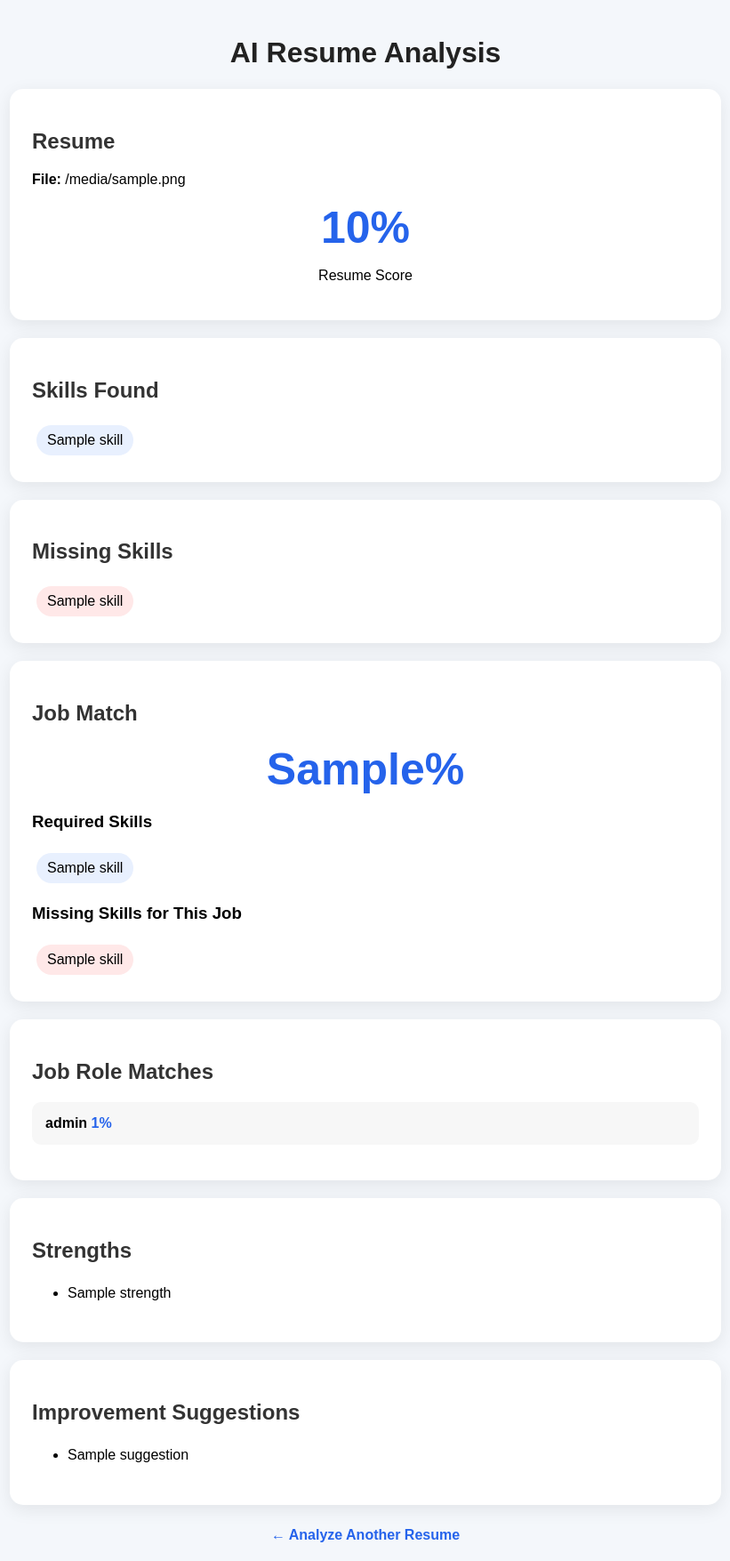
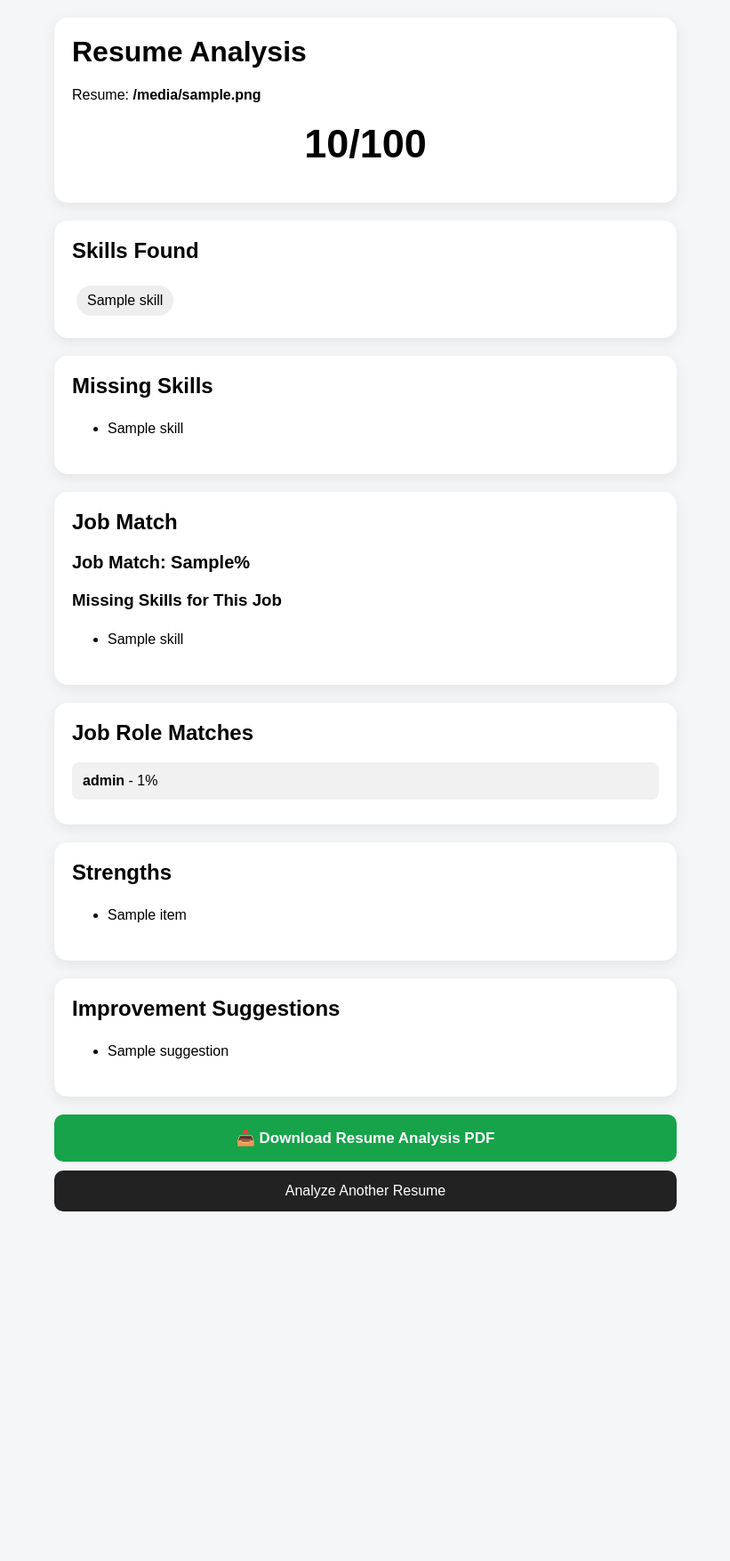
Before and after one commit to kumarnilesh4073-stack/resume-analyzer, a Flask app: template templates/result.html in a window 1280 px wide. Shown: the whole page at 89% size, without its empty margins (229-1050 px from the left). After the commit the page ends 1362 px from the top, so only its background shows below. Run offline with Flask 3, Linux system fonts and the light colour scheme; the template is opened without the code that fills it: most values are stand-ins (such as "Sample title", 1, 10 or a date in 2020); some libraries are stand-ins or nearby versions.

Commit message:
Add files via upload

```diff
--- a/templates/result.html
+++ b/templates/result.html
@@ -10,189 +10,234 @@
 
     <title>Resume Analysis Result</title>
 
+
+    <!-- PDF LIBRARY -->
+
+    <script src="https://cdnjs.cloudflare.com/ajax/libs/html2pdf.js/0.10.1/html2pdf.bundle.min.js"></script>
+
+
     <style>
 
-        body {
-            font-family: Arial, sans-serif;
-            background: #f4f7fb;
-            margin: 0;
-            padding: 20px;
+        * {
+            box-sizing: border-box;
         }
 
-        .container {
-            max-width: 800px;
-            margin: auto;
+
+        body {
+
+            font-family: Arial, sans-serif;
+
+            background: #f4f6f8;
+
+            margin: 0;
+
+            padding: 20px;
+
         }
 
-        .card {
-            background: white;
-            margin: 20px 0;
-            padding: 25px;
-            border-radius: 15px;
-            box-shadow: 0 5px 20px rgba(0,0,0,0.08);
+
+        .container {
+
+            max-width: 700px;
+
+            margin: auto;
+
         }
 
-        h1 {
-            text-align: center;
-            color: #222;
+
+        .card {
+
+            background: white;
+
+            padding: 20px;
+
+            margin-bottom: 20px;
+
+            border-radius: 15px;
+
+            box-shadow:
+                0 4px 15px rgba(0,0,0,0.08);
+
         }
 
+
+        h1,
         h2 {
-            color: #333;
+
+            margin-top: 0;
+
         }
 
+
         .score {
+
+            font-size: 45px;
+
+            font-weight: bold;
+
             text-align: center;
-            font-size: 50px;
-            font-weight: bold;
-            color: #2563eb;
+
+            margin: 20px 0;
+
         }
 
+
         .skill {
+
             display: inline-block;
-            background: #e8f0fe;
+
             padding: 8px 12px;
+
             margin: 5px;
+
+            background: #eeeeee;
+
             border-radius: 20px;
+
         }
 
-        .missing {
-            display: inline-block;
-            background: #ffe8e8;
-            padding: 8px 12px;
-            margin: 5px;
-            border-radius: 20px;
+
+        .job {
+
+            padding: 12px;
+
+            margin: 8px 0;
+
+            background: #f1f1f1;
+
+            border-radius: 8px;
+
         }
 
-        .job {
-            margin: 15px 0;
-            padding: 15px;
-            background: #f7f7f7;
-            border-radius: 10px;
+
+        .match {
+
+            font-size: 20px;
+
+            font-weight: bold;
+
         }
 
-        .percentage {
-            font-weight: bold;
-            color: #2563eb;
+
+        ul {
+
+            line-height: 1.8;
+
         }
 
-        .back {
+
+        /* DOWNLOAD BUTTON */
+
+        .download-btn {
+
             display: block;
-            text-align: center;
-            margin-top: 25px;
-            text-decoration: none;
-            color: #2563eb;
+
+            width: 100%;
+
+            padding: 16px;
+
+            margin: 20px 0 10px 0;
+
+            background: #16a34a;
+
+            color: white;
+
+            border: none;
+
+            border-radius: 10px;
+
+            font-size: 17px;
+
             font-weight: bold;
+
+            cursor: pointer;
+
         }
 
-        ul {
-            line-height: 1.8;
+
+        .download-btn:hover {
+
+            background: #15803d;
+
+        }
+
+
+        /* BACK BUTTON */
+
+        .back {
+
+            display: block;
+
+            text-align: center;
+
+            padding: 14px;
+
+            background: #222;
+
+            color: white;
+
+            text-decoration: none;
+
+            border-radius: 10px;
+
+            margin-top: 10px;
+
         }
 
     </style>
 
 </head>
 
+
 <body>
 
-<div class="container">
 
-    <h1>AI Resume Analysis</h1>
+<!-- EVERYTHING INSIDE THIS DIV WILL BE SAVED AS PDF -->
+
+<div class="container" id="resumeResult">
+
+
+    <!-- RESUME SCORE -->
 
     <div class="card">
 
-        <h2>Resume</h2>
+        <h1>Resume Analysis</h1>
 
         <p>
-            <strong>File:</strong>
+
+            Resume:
+
+            <strong>
                 {{ filename }}
+            </strong>
+
         </p>
 
+
         <div class="score">
-            {{ score }}%
+
+            {{ score }}/100
+
         </div>
-
-        <p style="text-align:center;">
-            Resume Score
-        </p>
 
     </div>
 
 
+    <!-- SKILLS -->
+
     <div class="card">
 
         <h2>Skills Found</h2>
+
 
         {% if skills %}
 
             {% for skill in skills %}
 
                 <span class="skill">
+
                     {{ skill }}
-                </span>
 
-            {% endfor %}
-
-        {% else %}
-
-            <p>No skills detected.</p>
-
-        {% endif %}
-
-    </div>
-
-
-    <div class="card">
-
-        <h2>Missing Skills</h2>
-
-        {% if missing_skills %}
-
-            {% for skill in missing_skills %}
-
-                <span class="missing">
-                    {{ skill }}
-                </span>
-
-            {% endfor %}
-
-        {% else %}
-
-            <p>No missing skills.</p>
-
-        {% endif %}
-
-    </div>
-
-
-    <div class="card">
-
-        <h2>Job Match</h2>
-
-        <div class="score">
-            {{ job_match }}%
-        </div>
-
-        {% if job_required_skills %}
-
-            <h3>Required Skills</h3>
-
-            {% for skill in job_required_skills %}
-
-                <span class="skill">
-                    {{ skill }}
-                </span>
-
-            {% endfor %}
-
-            <h3>Missing Skills for This Job</h3>
-
-            {% if job_missing_skills %}
-
-                {% for skill in job_missing_skills %}
-
-                    <span class="missing">
-                        {{ skill }}
                 </span>
 
             {% endfor %}
@@ -200,16 +245,7 @@
         {% else %}
 
             <p>
-                    You have all detected required skills.
-                </p>
-
-            {% endif %}
-
-        {% else %}
-
-            <p>
-                No matching skills were detected
-                in the job description.
+                No matching skills found.
             </p>
 
         {% endif %}
@@ -217,9 +253,102 @@
     </div>
 
 
+    <!-- MISSING SKILLS -->
+
     <div class="card">
 
-        <h2>Job Role Matches</h2>
+        <h2>Missing Skills</h2>
+
+
+        {% if missing_skills %}
+
+            <ul>
+
+                {% for skill in missing_skills %}
+
+                    <li>
+                        {{ skill }}
+                    </li>
+
+                {% endfor %}
+
+            </ul>
+
+        {% else %}
+
+            <p>
+                No missing skills found.
+            </p>
+
+        {% endif %}
+
+    </div>
+
+
+    <!-- JOB MATCH -->
+
+    <div class="card">
+
+        <h2>Job Match</h2>
+
+
+        {% if job_match is not none %}
+
+            <p class="match">
+
+                Job Match:
+                {{ job_match }}%
+
+            </p>
+
+
+            {% if missing_job_skills %}
+
+                <h3>
+                    Missing Skills for This Job
+                </h3>
+
+
+                <ul>
+
+                    {% for skill in missing_job_skills %}
+
+                        <li>
+                            {{ skill }}
+                        </li>
+
+                    {% endfor %}
+
+                </ul>
+
+            {% endif %}
+
+
+        {% else %}
+
+            <p>
+                No job description was provided.
+            </p>
+
+
+            <p>
+                Add a job description to calculate
+                your job match percentage.
+            </p>
+
+        {% endif %}
+
+    </div>
+
+
+    <!-- JOB ROLE MATCHES -->
+
+    <div class="card">
+
+        <h2>
+            Job Role Matches
+        </h2>
+
 
         {% for job in job_matches %}
 
@@ -229,9 +358,9 @@
                     {{ job.role }}
                 </strong>
 
-                <span class="percentage">
+                -
+
                 {{ job.percentage }}%
-                </span>
 
             </div>
 
@@ -240,18 +369,23 @@
     </div>
 
 
+    <!-- STRENGTHS -->
+
     <div class="card">
 
-        <h2>Strengths</h2>
+        <h2>
+            Strengths
+        </h2>
+
 
         {% if strengths %}
 
             <ul>
 
-                {% for strength in strengths %}
+                {% for item in strengths %}
 
                     <li>
-                        {{ strength }}
+                        {{ item }}
                     </li>
 
                 {% endfor %}
@@ -269,11 +403,14 @@
     </div>
 
 
+    <!-- IMPROVEMENT -->
+
     <div class="card">
 
-        <h2>Improvement Suggestions</h2>
+        <h2>
+            Improvement Suggestions
+        </h2>
 
-        {% if suggestions %}
 
         <ul>
 
@@ -287,22 +424,89 @@
 
         </ul>
 
-        {% else %}
+    </div>
 
-            <p>
-                Your resume looks good.
-            </p>
 
-        {% endif %}
+    <!-- DOWNLOAD PDF -->
+
+    <button
+        type="button"
+        class="download-btn"
+        onclick="downloadPDF()">
+
+        📥 Download Resume Analysis PDF
+
+    </button>
+
+
+    <!-- ANALYZE ANOTHER -->
+
+    <a href="/" class="back">
+
+        Analyze Another Resume
+
+    </a>
+
 
 </div>
 
 
-    <a href="/" class="back">
-        ← Analyze Another Resume
-    </a>
+<script>
 
-</div>
+function downloadPDF() {
+
+    const element =
+        document.getElementById("resumeResult");
+
+
+    const options = {
+
+        margin: 10,
+
+        filename:
+            "AI_Resume_Analysis.pdf",
+
+        image: {
+
+            type: "jpeg",
+
+            quality: 0.98
+
+        },
+
+        html2canvas: {
+
+            scale: 2,
+
+            useCORS: true
+
+        },
+
+        jsPDF: {
+
+            unit: "mm",
+
+            format: "a4",
+
+            orientation: "portrait"
+
+        }
+
+    };
+
+
+    html2pdf()
+
+        .set(options)
+
+        .from(element)
+
+        .save();
+
+}
+
+</script>
+
 
 </body>
 
```
Also changed, not shown: templates/create-resume.html (added, +126 -0 lines). Lines whose indentation alone changed are shown as unchanged.
